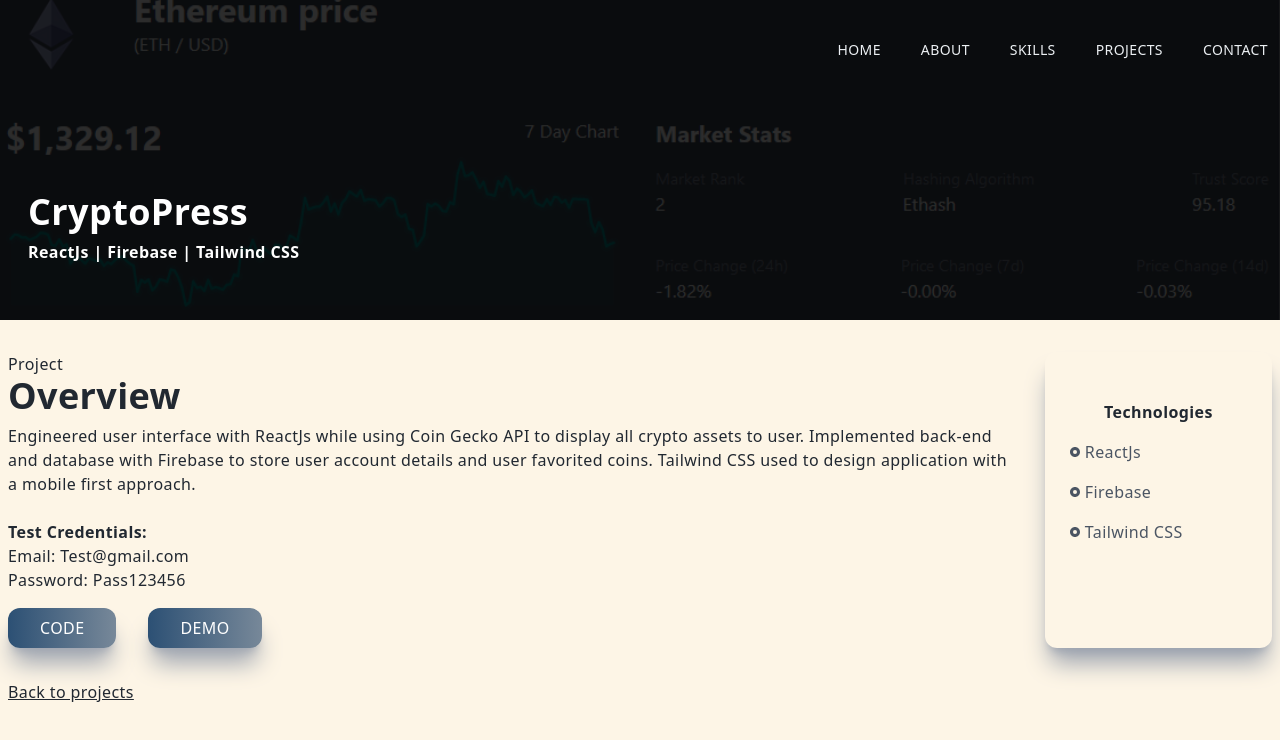
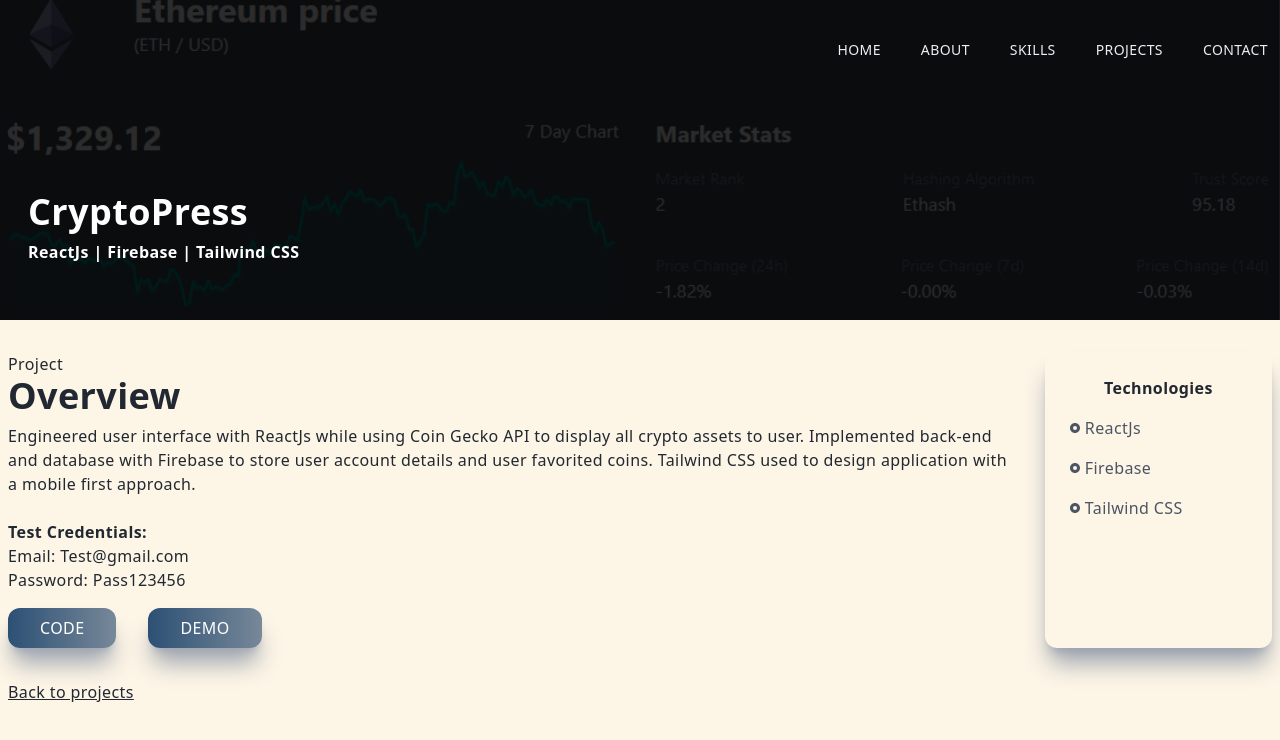
Before and after one commit to Gullord-Christian/Personal_Portfolio_CG, a Next.js app: page /crypto-app in a window 1280 px wide. Shown: the top 740 px of the page. Built offline with nearby package versions, Linux system fonts and the light colour scheme.

Commit message:
Adding credentials

```diff
--- a/pages/crypto-app.jsx
+++ b/pages/crypto-app.jsx
@@ -51,9 +51,7 @@
 				</div>
 				<div className="col-span-4 md:col-span-1 shadow-xl shadow-gray-400 rounded-xl p-4">
 					<div className="p-2">
-						<p className="text-center font-bold pb-2 mt-6">
-							Technologies
-						</p>
+						<p className="text-center font-bold pb-2">Technologies</p>
 						<div className="grid grid-cols-3 md:grid-cols-1">
 							<p className="text-gray-600 py-2 flex items-center">
 								<RiRadioButtonFill className="pr-1" />
--- a/pages/film-buff.jsx
+++ b/pages/film-buff.jsx
@@ -51,9 +51,7 @@
 				</div>
 				<div className="col-span-4 md:col-span-1 shadow-xl shadow-gray-400 rounded-xl p-4">
 					<div className="p-2">
-						<p className="text-center font-bold pb-2 mt-6">
-							Technologies
-						</p>
+						<p className="text-center font-bold pb-2">Technologies</p>
 						<div className="grid grid-cols-3 md:grid-cols-1">
 							<p className="text-gray-600 py-2 flex items-center">
 								<RiRadioButtonFill className="pr-1" />
```
